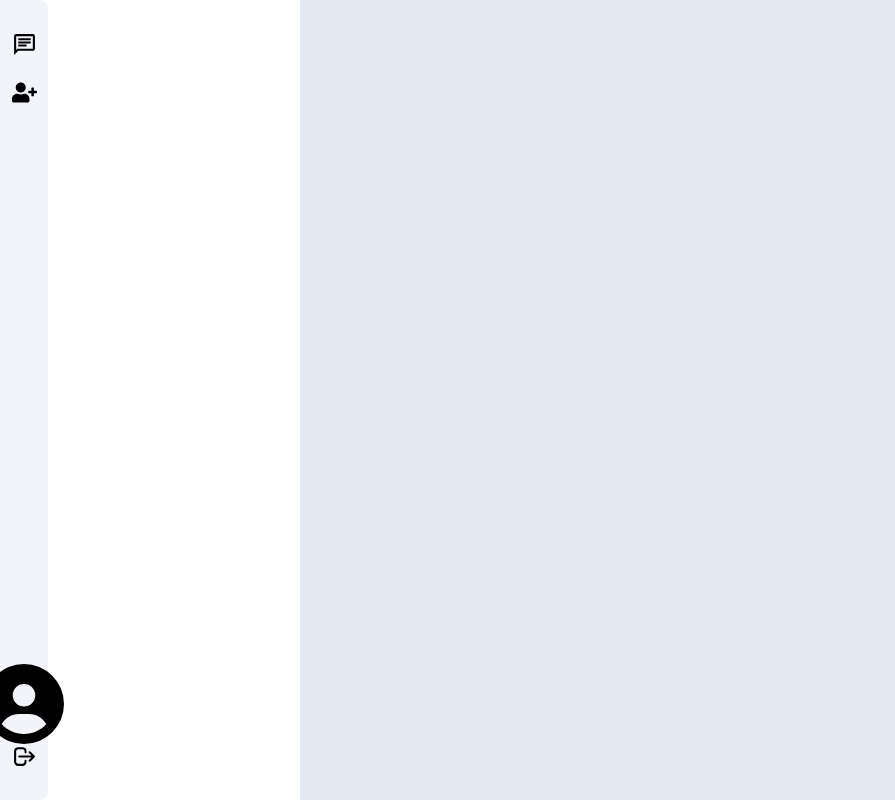
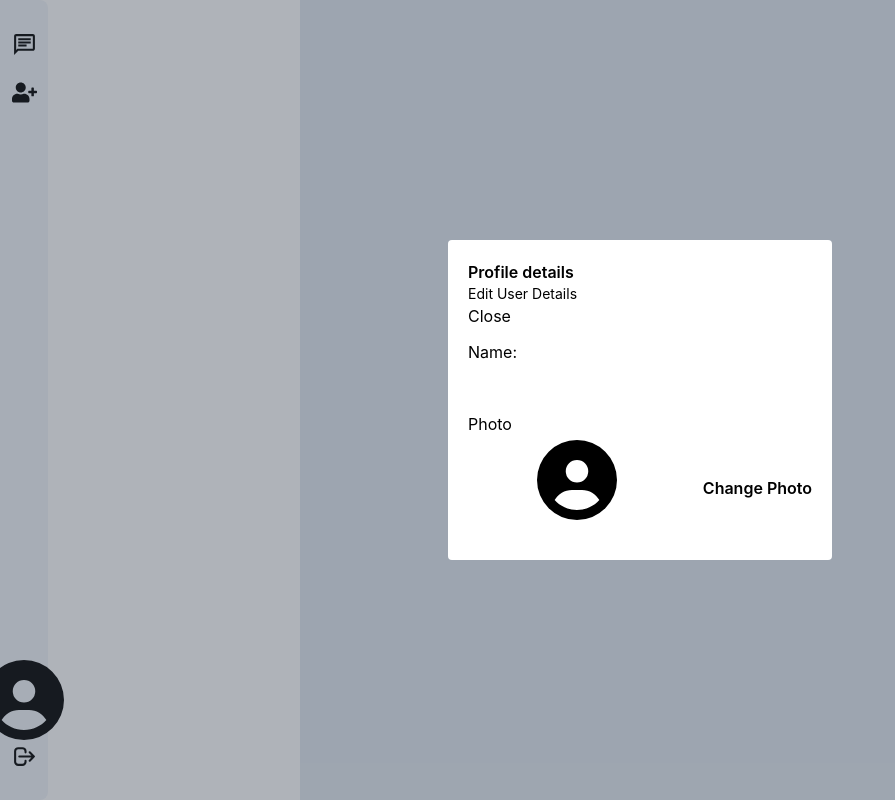
Before and after one commit to panwarabhinav35/ChatAPP, a React (Create React App) app in the folder client/: page / in a window 1280 px wide. Both pictures are taken after a click on the element 24 px from the left and 708 px from the top of the page. Shown: the whole page, without its empty margins (0-895 px from the left). Built offline with nearby package versions, Linux system fonts and the light colour scheme; no server answers.

Commit message:
Edit Profile

```diff
--- a/client/src/components/Avatar.js
+++ b/client/src/components/Avatar.js
@@ -3,7 +3,7 @@ import { FaCircleUser } from "react-icons/fa6";
 
 const Avatar = ({ userInfo }) => {
   return (
-    <div>
+    <div className="w-fit mx-auto mb-2">
       {userInfo?.profile_pic ? (
         <img className="rounded-full" src={userInfo.profile_pic} alt="profile_pic" height={120} width={120}></img>
       ) : (
--- /dev/null
+++ b/client/src/components/EditUserDetails.js
@@ -0,0 +1,47 @@
+import React, { useState } from "react";
+import Avatar from "./Avatar";
+
+const EditUserDetails = ({ setEditUser, userInfo }) => {
+  const [data, setData] = useState({
+    name: userInfo?.name,
+    profile_pic: userInfo?.profile_pic,
+  });
+  const handleOnchange = (e) => {
+    const { name, value } = e.target;
+    let newData = { ...data };
+    newData[name] = value;
+    setData(newData);
+  };
+  console.log(data)
+  return (
+    <div className="fixed top-0 bottom-0 left-0 right-0 bg-gray-700 bg-opacity-40 flex justify-center items-center">
+      <div className="bg-white p-5 m-1 rounded w-full max-w-sm">
+        <h2 className="font-semibold">Profile details</h2>
+        <h2 className="text-sm">Edit User Details</h2>
+        <h2 onClick={() => setEditUser(false)}>Close</h2>
+        <form className="grid gap-3 mt-3">
+          <div className="flex flex-col gap-1">
+            <label htmlFor="name">Name:</label>
+            <input
+              type="text"
+              name="name"
+              id="name"
+              value={data.name}
+              onChange={(e) => handleOnchange(e)}
+              className="w-full py-1 px-2 focus:outline-primary border-0.5"
+            ></input>
+          </div>
+          <div>
+            <label htmlFor="profile_pic">Photo</label>
+            <div className="my-1 flex items-center gap-4">
+                <Avatar userInfo={userInfo}></Avatar>
+                <div className="font-semibold">Change Photo</div>
+            </div>
+          </div>
+        </form>
+      </div>
+    </div>
+  );
+};
+
+export default EditUserDetails;
--- a/client/src/components/Sidebar.js
+++ b/client/src/components/Sidebar.js
@@ -6,12 +6,15 @@ import { useDispatch, useSelector } from "react-redux";
 import { useNavigate } from "react-router-dom";
 import { loggedInUser, logout } from "../redux/userSlice";
 import Avatar from "./Avatar";
+import EditUserDetails from "./EditUserDetails";
 
 const Sidebar = () => {
   const [selected, setSelected] = useState("");
   const dispatch = useDispatch();
   const navigate = useNavigate();
   const userInfo = useSelector(loggedInUser);
+
+  const [editUser, setEditUser] = useState(false);
 
   const handleLogout = () => {
     dispatch(logout());
@@ -41,7 +44,11 @@ const Sidebar = () => {
           </div>
         </div>
         <div>
-          <div title={userInfo?.name} className={`w-12 h-12 flex justify-center items-center cursor-pointer hover:bg-slate-200 rounded p-2`}>
+          <div
+            title={userInfo?.name}
+            className={`w-12 h-12 flex justify-center items-center cursor-pointer hover:bg-slate-200 rounded p-2`}
+            onClick={()=>setEditUser(!editUser)}
+          >
             <Avatar userInfo={userInfo}></Avatar>
           </div>
           <div
@@ -53,6 +60,7 @@ const Sidebar = () => {
           </div>
         </div>
       </div>
+      {editUser && <EditUserDetails setEditUser={setEditUser} userInfo={userInfo}/>}
     </div>
   );
 };
```
Also changed, not shown: 1 other file (tests, documents, lock files or other folders).
